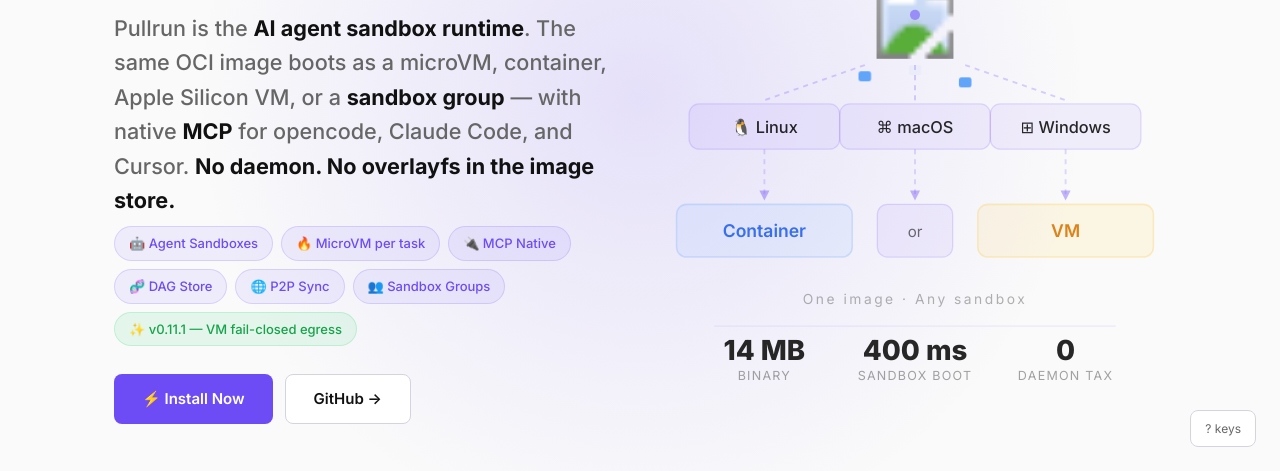
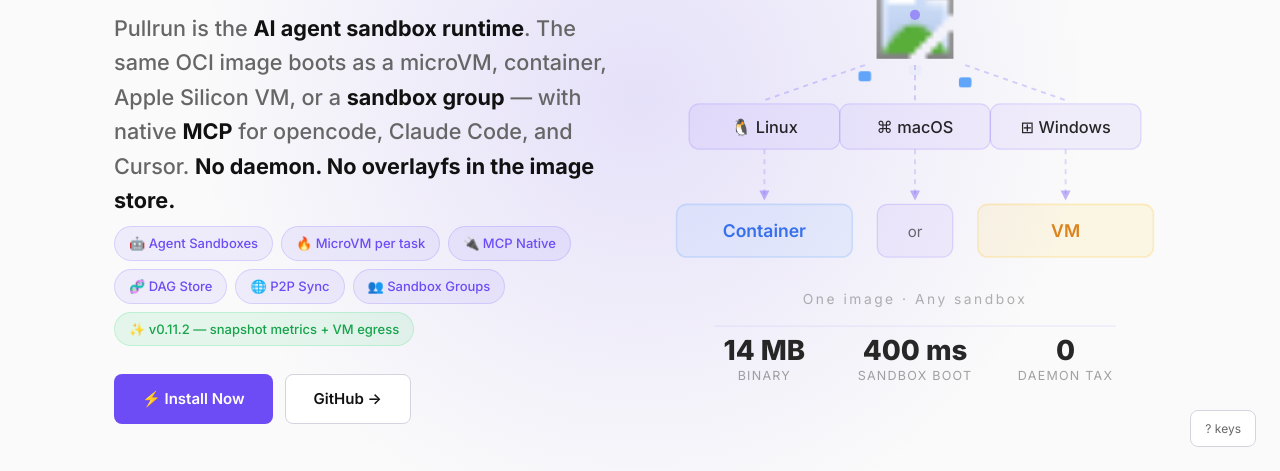
Before and after one commit to pullrun/pullrun, a plain HTML site: page pullrun.dev/index.html in a window 1280 px wide. Shown: the part 329-800 px from the top of the page. Drawn offline with Linux system fonts and the light colour scheme.

Commit message:
docs(site): 0.11.2

```diff
--- a/pullrun.dev/index.html
+++ b/pullrun.dev/index.html
@@ -715,7 +715,7 @@
                         <span class="tag">🧬 DAG Store</span>
                         <span class="tag">🌐 P2P Sync</span>
                         <span class="tag">👥 Sandbox Groups</span>
-                        <span class="tag" style="background:rgba(74,222,128,.12);color:var(--green);border-color:rgba(74,222,128,.25)">✨ v0.11.1 — VM fail-closed egress</span>
+                        <span class="tag" style="background:rgba(74,222,128,.12);color:var(--green);border-color:rgba(74,222,128,.25)">✨ v0.11.2 — snapshot metrics + VM egress</span>
                     </div>
                     <div class="buttons">
                         <a href="#install" class="btn btn-primary" onclick="track('hero_cta_click')">⚡ Install Now</a>
```
